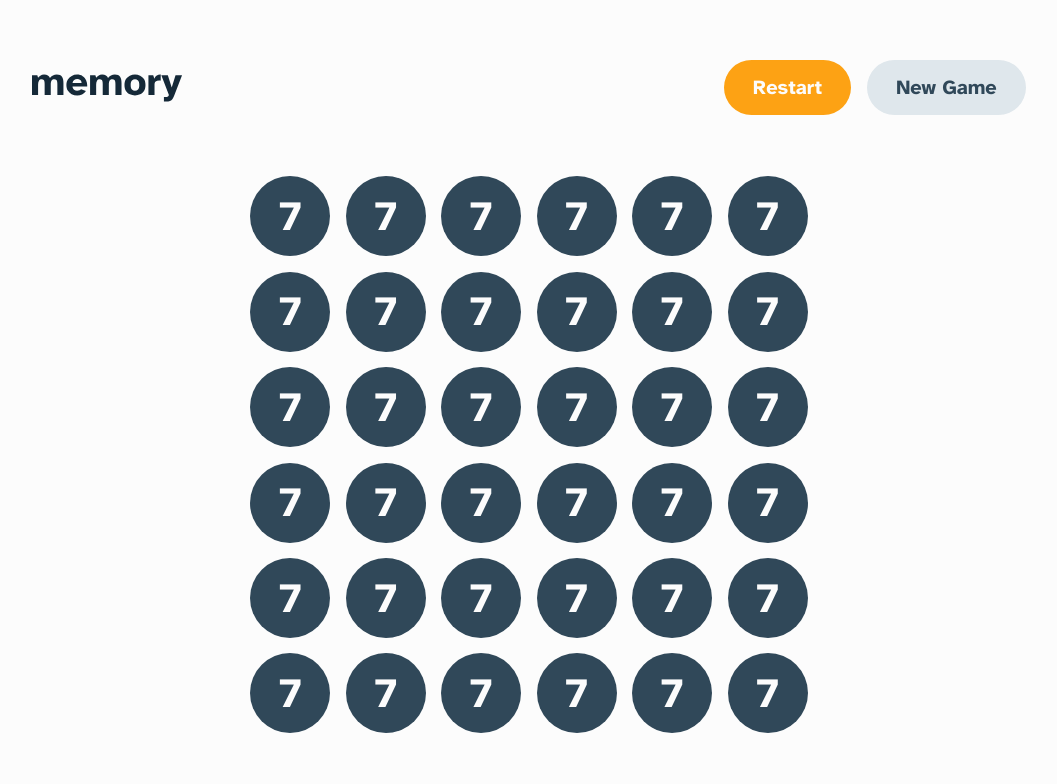
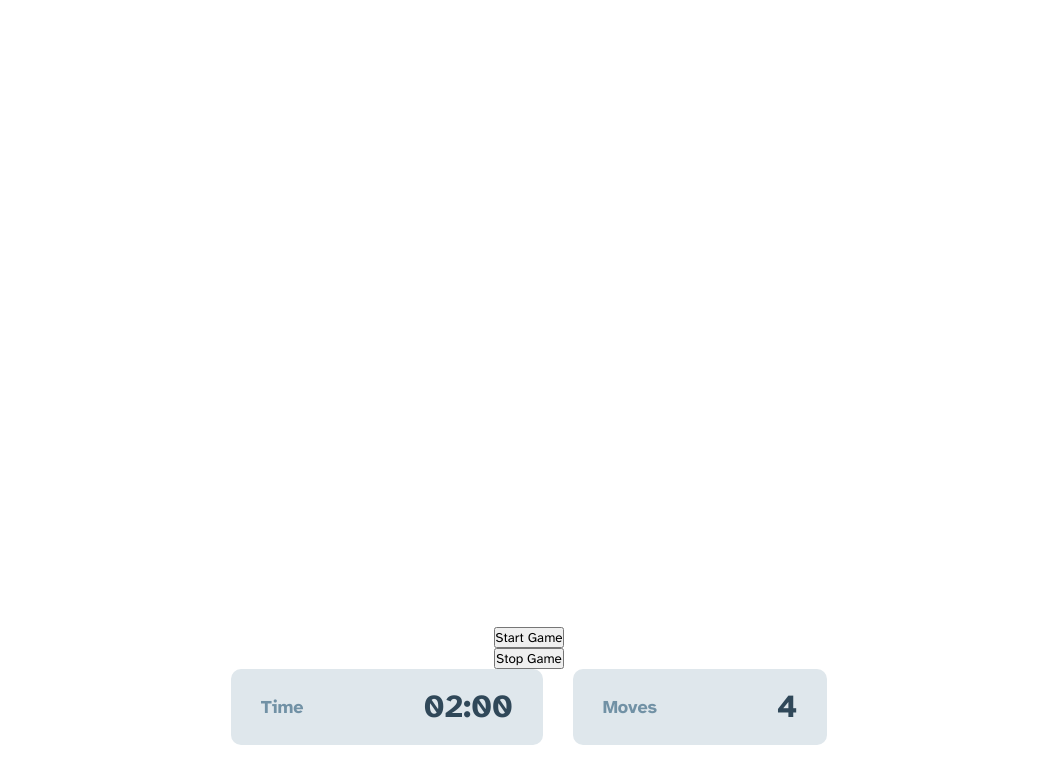
Before and after one commit to Santas7/Hackathon-Result, a React (Vite) app: page / in a window 1280 px wide. Shown: the top 784 px of the page, without its empty margins (111-1168 px from the left). Built offline with nearby package versions, Linux system fonts and the light colour scheme.

Commit message:
пофиксил таймер

```diff
--- a/src/app.tsx
+++ b/src/app.tsx
@@ -1,5 +1,4 @@
 import { GameTimer } from './components/game-timer/game-timer'
-import { GameArea } from './pages/game-area'
 import { GameSetup } from './pages/game-setup'
 import { TestTimer } from './pages/test-timer/TestTimer'
 
@@ -12,8 +11,7 @@ export const App = () => {
         time="01:22"
         movesTaken={4}
       /> */}
-      {/* <TestTimer /> */}
-      <GameArea/>
+      <TestTimer />
     </div>
   )
 }
--- a/src/components/game-timer/game-timer.tsx
+++ b/src/components/game-timer/game-timer.tsx
@@ -7,10 +7,14 @@ import styles from "./game-timer.module.scss";
 
 export const GameTimer: FC<IGameTimerProps> = ({
     time,
-    movesTaken
+    movesTaken,
+    handleStart,
+    handleStop
 }) => {
   return (
     <div className={styles.overlay}>
+        <button onClick={handleStart}>Start Game</button>
+        <button onClick={handleStop}>Stop Game</button>
       <div className={styles.panelsContainer}>
         <div className={styles.panel}>
           <div className={styles.stat}>
--- a/src/pages/test-timer/TestTimer.tsx
+++ b/src/pages/test-timer/TestTimer.tsx
@@ -18,12 +18,6 @@ export const TestTimer = () => {
         setIsGameRunning(false);
     };
 
-    return (
-        <div>
-            {/* <GameTimer time={formattedTime} movesTaken={4} /> */}
-            <p>Time: {formattedTime}</p>
-            <button onClick={handleStart}>Start Game</button>
-            <button onClick={handleStop}>Stop Game</button>
-        </div>
-    );
+    return  <GameTimer time={formattedTime} movesTaken={4} handleStart={handleStart} handleStop={handleStop}/>
+
 };
```
Also changed, not shown: package.json (+3 -7 lines), 1 other file (tests, documents, lock files or other folders).
